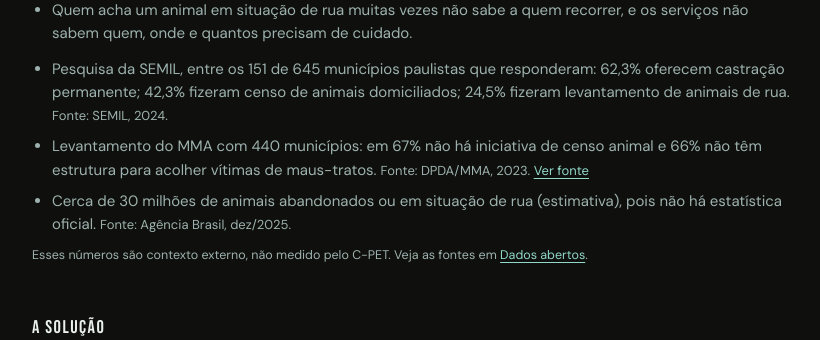
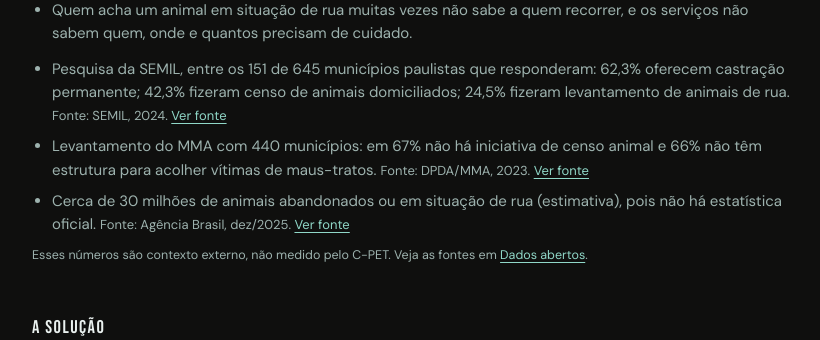
Before and after one commit to leolauren7ino/c-pet_gs2026, a web app: page /sobre.html in a window 1280 px wide. Shown: the part 790-1130 px from the top of the page, without its empty margins (68-888 px from the left). Run offline with its HTML, style and script files only (its server is not run), Linux system fonts and the light colour scheme; data that the repository does not hold is empty; database files in the repository are not loaded.

Commit message:
Sobre: links das fontes SEMIL e Agência Brasil
Co-Authored-By: Claude Sonnet 5.5 <noreply@anthropic.com>

```diff
--- a/src/main/resources/static/sobre.html
+++ b/src/main/resources/static/sobre.html
@@ -37,9 +37,9 @@
         <li>Quem acha um animal em situação de rua muitas vezes não sabe a quem recorrer, e os serviços não sabem quem, onde e quantos precisam de cuidado.</li>
       </ul>
       <ul class="lista-dados">
-        <li>Pesquisa da SEMIL, entre os 151 de 645 municípios paulistas que responderam: 62,3% oferecem castração permanente; 42,3% fizeram censo de animais domiciliados; 24,5% fizeram levantamento de animais de rua. <span class="fonte-ref">Fonte: SEMIL, 2024.</span></li>
+        <li>Pesquisa da SEMIL, entre os 151 de 645 municípios paulistas que responderam: 62,3% oferecem castração permanente; 42,3% fizeram censo de animais domiciliados; 24,5% fizeram levantamento de animais de rua. <span class="fonte-ref">Fonte: SEMIL, 2024. <a href="https://semil.sp.gov.br/2025/03/governo-de-sp-apresenta-pesquisa-inedita-sobre-bem-estar-animal/" target="_blank" rel="noopener">Ver fonte</a></span></li>
         <li>Levantamento do MMA com 440 municípios: em 67% não há iniciativa de censo animal e 66% não têm estrutura para acolher vítimas de maus-tratos. <span class="fonte-ref">Fonte: DPDA/MMA, 2023. <a href="https://agenciagov.ebc.com.br/noticias/202308/seminario-reune-propostas-para-manejo-etico-de-caes-e-gatos" target="_blank" rel="noopener">Ver fonte</a></span></li>
-        <li>Cerca de 30 milhões de animais abandonados ou em situação de rua (estimativa), pois não há estatística oficial. <span class="fonte-ref">Fonte: Agência Brasil, dez/2025.</span></li>
+        <li>Cerca de 30 milhões de animais abandonados ou em situação de rua (estimativa), pois não há estatística oficial. <span class="fonte-ref">Fonte: Agência Brasil, dez/2025. <a href="https://agenciabrasil.ebc.com.br/geral/noticia/2025-12/brasil-tem-cerca-de-30-milhoes-de-animais-domesticos-abandonados" target="_blank" rel="noopener">Ver fonte</a></span></li>
       </ul>
       <p class="nota-sim">Esses números são contexto externo, não medido pelo C-PET. Veja as fontes em <a href="dados.html">Dados abertos</a>.</p>
     </section>
```
